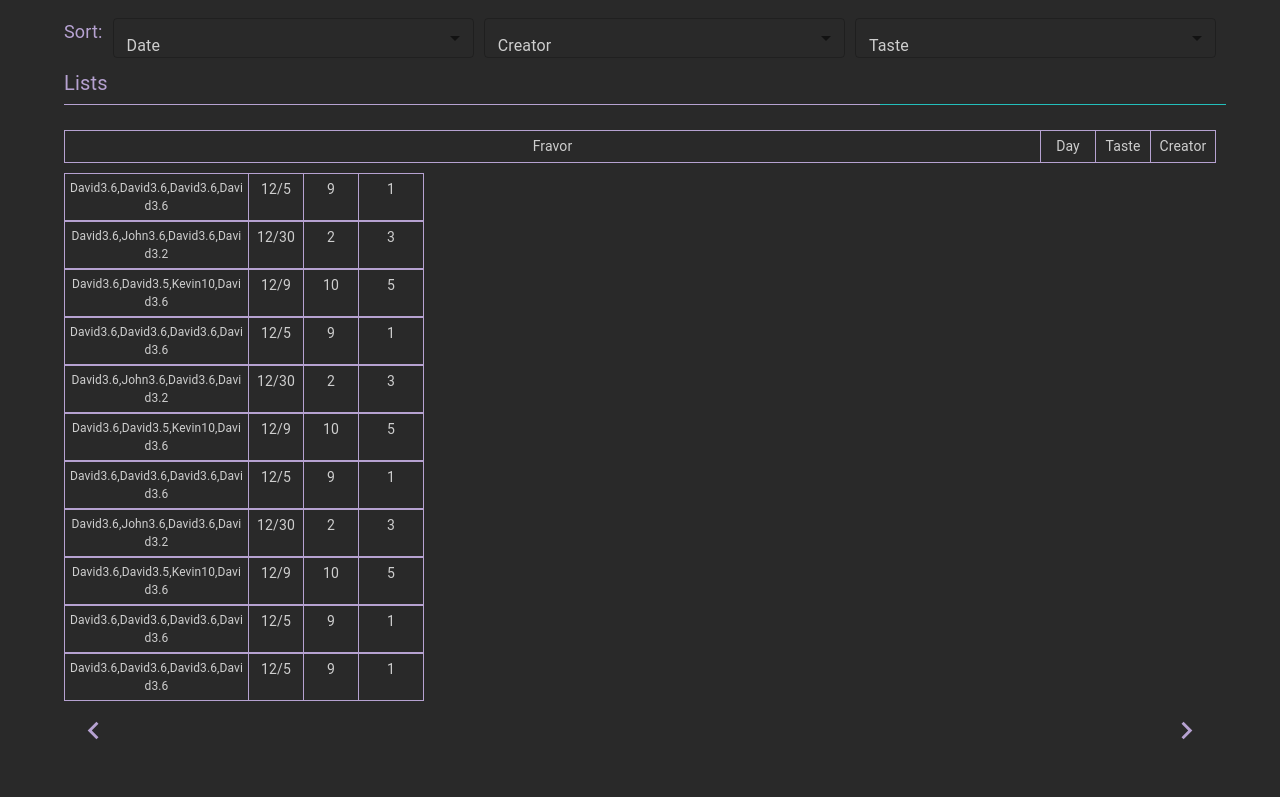
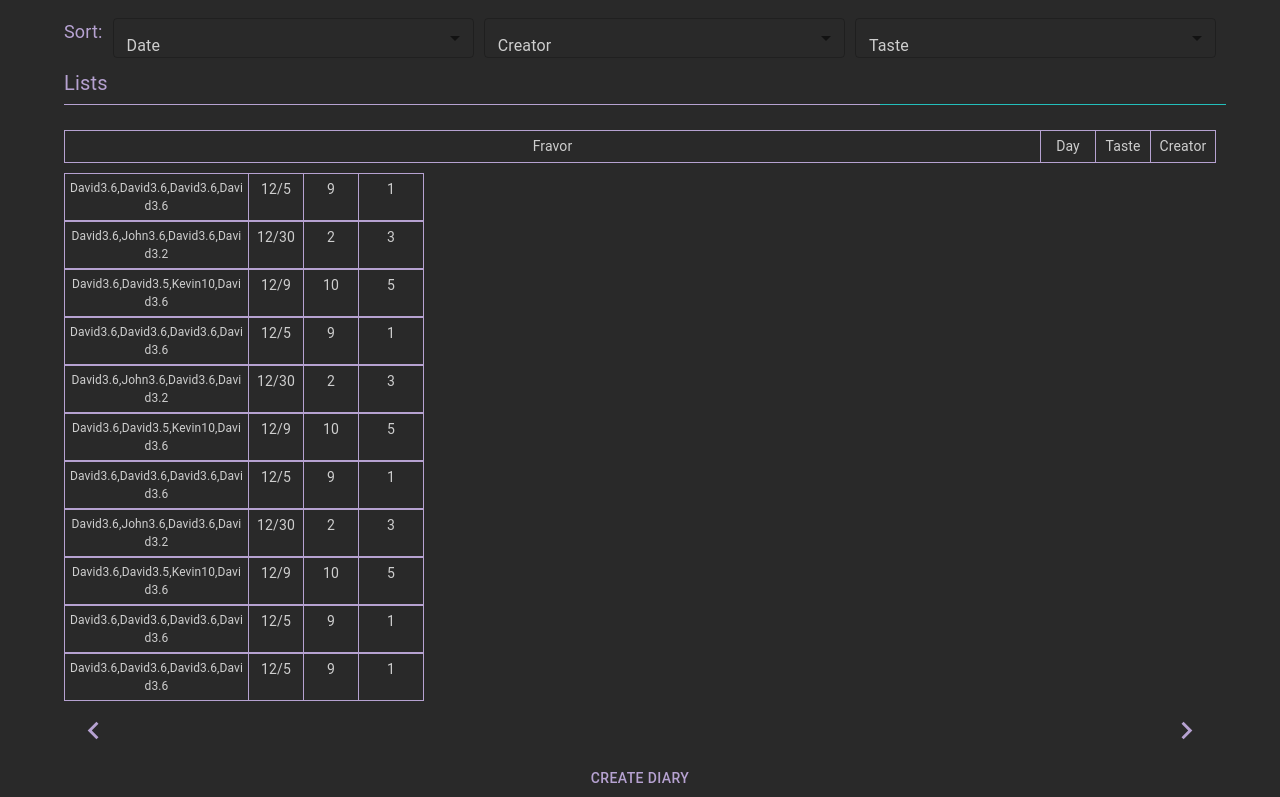
Before and after one commit to youngeek-0410/shisha-log-frontend, a Next.js app: page /diary in a window 1280 px wide. Shown: the part 217-1014 px from the top of the page. Before the commit the page ends 977 px from the top, so only its background shows below. Built offline with nearby package versions, Linux system fonts and the light colour scheme.

Commit message:
feat: add create button for route /diary/new

```diff
--- a/src/app/diary/_components/Index.tsx
+++ b/src/app/diary/_components/Index.tsx
@@ -20,6 +20,7 @@ import { diaries, flavors } from "./testData";
 import { useDiariesPagination } from "@/hooks/useDiariesPagenation";
 import NavigateNextIcon from "@mui/icons-material/NavigateNext";
 import NavigateBeforeIcon from "@mui/icons-material/NavigateBefore";
+import { useRouter } from "next/navigation";
 
 export const Index: React.FC = () => {
   const [creator, setCreator] = useState(-1);
@@ -60,6 +61,8 @@ export const Index: React.FC = () => {
 
   // page
   const { page, setPage, hasNext, hasPrev } = useDiariesPagination({ diaries: shapedDiaries });
+
+  const router = useRouter();
 
   return (
     <>
@@ -202,6 +205,15 @@ export const Index: React.FC = () => {
           </Box>
         </Stack>
       </Stack>
+      <Stack flexDirection={"row"} justifyContent={"center"}>
+        <Button
+          onClick={() => {
+            router.push("/diary/new");
+          }}
+        >
+          Create Diary
+        </Button>
+      </Stack>
     </>
   );
 };
```
